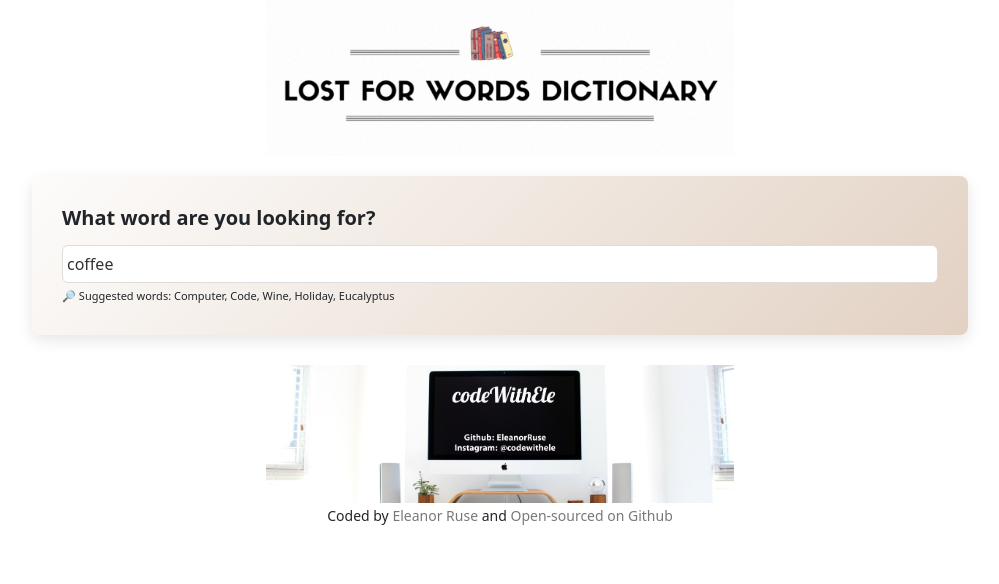
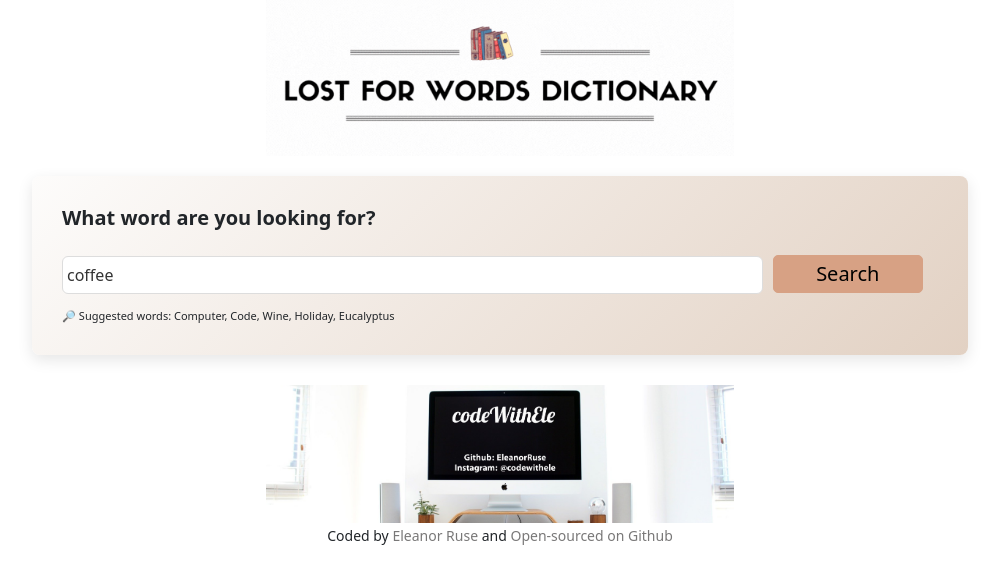
Before and after one commit to EleanorRuse/dictionary-project, a React (Create React App) app: page / in a window 1280 px wide. Shown: the top 584 px of the page, without its empty margins (140-1139 px from the left). Built offline with nearby package versions, Linux system fonts and the light colour scheme; no server answers.

Commit message:
Better User Experience: Included Button & Hints

```diff
--- a/src/Dictionary.css
+++ b/src/Dictionary.css
@@ -14,13 +14,31 @@ background: linear-gradient(135deg, #fdfcfb 0%, #e2d1c3 100%);
 }
 
 .Dictionary input {
-    width:100%;
+    width:80%;
     padding:6px 4px;
     border: 1px solid #ddd;
     color:#333;
     border-radius: 6px;
 }
 
+.Dictionary button{
+  border-radius: 5px;
+  padding: 3px 3px;
+  width: 150px;
+  background-color: #D7A184;
+  margin: 10px;
+  border: solid 1px #D7A184;
+  font-size: 20px;
+  color: black ;
+}
+
+button{
+transition: all ease-in-out, 500ms;
+}
+button:hover{
+  background-color: whitesmoke;
+}
+
 .Dictionary .hint{
   font-size:11px;
   margin-top: 5px;
--- a/src/Dictionary.js
+++ b/src/Dictionary.js
@@ -53,6 +53,7 @@ if (loaded){
     <form onSubmit={handleSubmit}>
        <input type="search" onChange={handleKeywordChange}
        defaultValue={props.defaultKeyword}/>
+       <button type="submit">Search</button>
     </form>
     <div className="hint">
        🔎 Suggested words: Computer, Code, Wine, Holiday, Eucalyptus
--- a/src/Phonetic.css
+++ b/src/Phonetic.css
@@ -3,12 +3,20 @@
 }
 
 .Phonetic button{
-border: 1px solid rgb(100, 100, 100);
-background: rgb(128, 128, 128);
-color:#fff;
-padding: 8px 15px;
-font-size: 11px;
-font-weight: bold;
-border-radius: 15px;
-transition: all 200ms ease-in-out;
+  border-radius: 5px;
+  padding: 5px 5px;
+  width: 150px;
+  background-color: #D7A184;
+  margin: 10px;
+  border: solid 1px #D7A184;
+  font-size: 20px;
+  color: black ;
 }
+
+button{
+transition: all ease-in-out, 500ms;
+}
+.Phonetic button:hover{
+  background-color: whitesmoke;
+  color: #000;
+}
--- a/src/Phonetic.js
+++ b/src/Phonetic.js
@@ -9,6 +9,10 @@ export default function Phonetics({ phonetic }) {
 
   return (
     <div className="Phonetic">
+        <div className="callToPress">
+ Pronuciation:< br/>
+<small>Press button ⬇️</small>
+    </div>
       <button
         className="btn btn-outline-dark"
         onClick={() => playSound(audio)}
```
